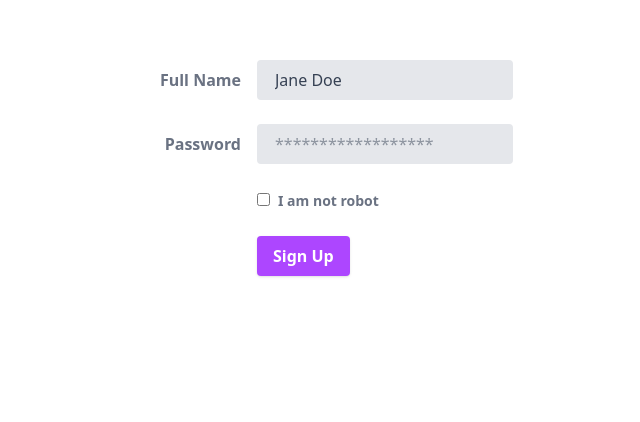
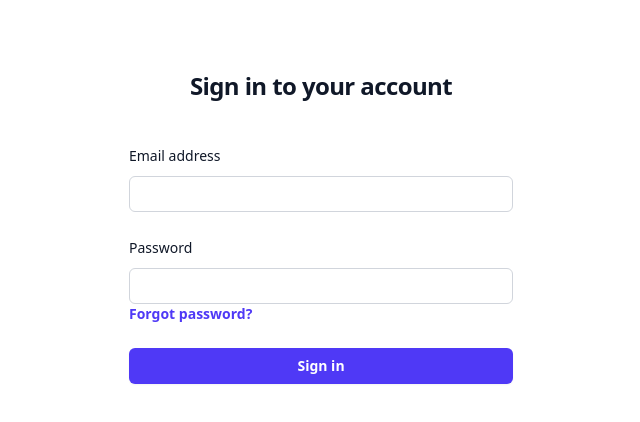
Before and after one commit to theakshayrathod/TravelManagementSystem, a React (Vite) app in the folder TMS_Frontend/: page / in a window 1280 px wide. Shown: the part 148-570 px from the top of the page, without its empty margins (319-959 px from the left). Built offline with nearby package versions, Linux system fonts and the light colour scheme.

Commit message:
changes in login

```diff
--- a/TMS_Frontend/src/Pages/auth/Login.tsx
+++ b/TMS_Frontend/src/Pages/auth/Login.tsx
@@ -3,46 +3,70 @@
 
     return (
         <>
-        <div className="flex justify-center items-center mt-52">
-    <form className="w-full max-w-sm">
-  <div className="md:flex md:items-center mb-6">
-    <div className="md:w-1/3">
-      <label className="block text-gray-500 font-bold md:text-right mb-1 md:mb-0 pr-4" htmlFor="inline-full-name">
-        Full Name
+        <div className= " flex justify-center items-center mt-32">
+   <div className="flex min-h-full flex-1 flex-col justify-center px-6 py-12 lg:px-8">
+        <div className="sm:mx-auto sm:w-full sm:max-w-sm">
+
+          <h2 className="mt-10 text-center text-2xl/9 font-bold tracking-tight text-gray-900">
+            Sign in to your account
+          </h2>
+        </div>
+
+        <div className="mt-10 sm:mx-auto sm:w-full sm:max-w-sm">
+          <form action="#" method="POST" className="space-y-6">
+            <div>
+              <label htmlFor="email" className="block text-sm/6 font-medium text-gray-900">
+                Email address
               </label>
-    </div>
-    <div className="md:w-2/3">
-      <input className="bg-gray-200 appearance-none border-2 border-gray-200 rounded w-full py-2 px-4 text-gray-700 leading-tight focus:outline-none focus:bg-white focus:border-purple-500" id="inline-full-name" type="text" value="Jane Doe"/>
+              <div className="mt-2">
+                <input
+                  id="email"
+                  name="email"
+                  type="email"
+                  required
+                  autoComplete="email"
+                  className="block w-full rounded-md bg-white px-3 py-1.5 text-base text-gray-900 outline-1 -outline-offset-1 outline-gray-300 placeholder:text-gray-400 focus:outline-2 focus:-outline-offset-2 focus:outline-indigo-600 sm:text-sm/6"
+                />
               </div>
             </div>
-  <div className="md:flex md:items-center mb-6">
-    <div className="md:w-1/3">
-      <label className="block text-gray-500 font-bold md:text-right mb-1 md:mb-0 pr-4" htmlFor="inline-password">
+
+            <div>
+              <div className="flex items-center justify-between">
+                <label htmlFor="password" className="block text-sm/6 font-medium text-gray-900">
                   Password
                 </label>
+
               </div>
-    <div className="md:w-2/3">
-      <input className="bg-gray-200 appearance-none border-2 border-gray-200 rounded w-full py-2 px-4 text-gray-700 leading-tight focus:outline-none focus:bg-white focus:border-purple-500" id="inline-password" type="password" placeholder="******************"/>
+              <div className="mt-2">
+                <input
+                  id="password"
+                  name="password"
+                  type="password"
+                  required
+                  autoComplete="current-password"
+                  className="block w-full rounded-md bg-white px-3 py-1.5 text-base text-gray-900 outline-1 -outline-offset-1 outline-gray-300 placeholder:text-gray-400 focus:outline-2 focus:-outline-offset-2 focus:outline-indigo-600 sm:text-sm/6"
+                />
+              </div>
+               <div className="text-sm">
+                  <a href="#" className="font-semibold text-indigo-600 hover:text-indigo-500">
+                    Forgot password?
+                  </a>
                 </div>
             </div>
-  <div className="md:flex md:items-center mb-6">
-    <div className="md:w-1/3"></div>
-    <label className="md:w-2/3 block text-gray-500 font-bold">
-      <input className="mr-2 leading-tight" type="checkbox"/>
-      <span className="text-sm">
-        I am not robot
-      </span>
-    </label>
-  </div>
-  <div className="md:flex md:items-center">
-    <div className="md:w-1/3"></div>
-    <div className="md:w-2/3">
-      <button className="shadow bg-purple-500 hover:bg-purple-400 focus:shadow-outline focus:outline-none text-white font-bold py-2 px-4 rounded" type="button">
-        Sign Up
+
+            <div>
+              <button
+                type="submit"
+                className="flex w-full justify-center rounded-md bg-indigo-600 px-3 py-1.5 text-sm/6 font-semibold text-white shadow-xs hover:bg-indigo-500 focus-visible:outline-2 focus-visible:outline-offset-2 focus-visible:outline-indigo-600"
+              >
+                Sign in
               </button>
             </div>
+          </form>
+
+
         </div>
-</form>
+      </div>
 </div>
 
 
```
Lines whose indentation alone changed are shown as unchanged.
